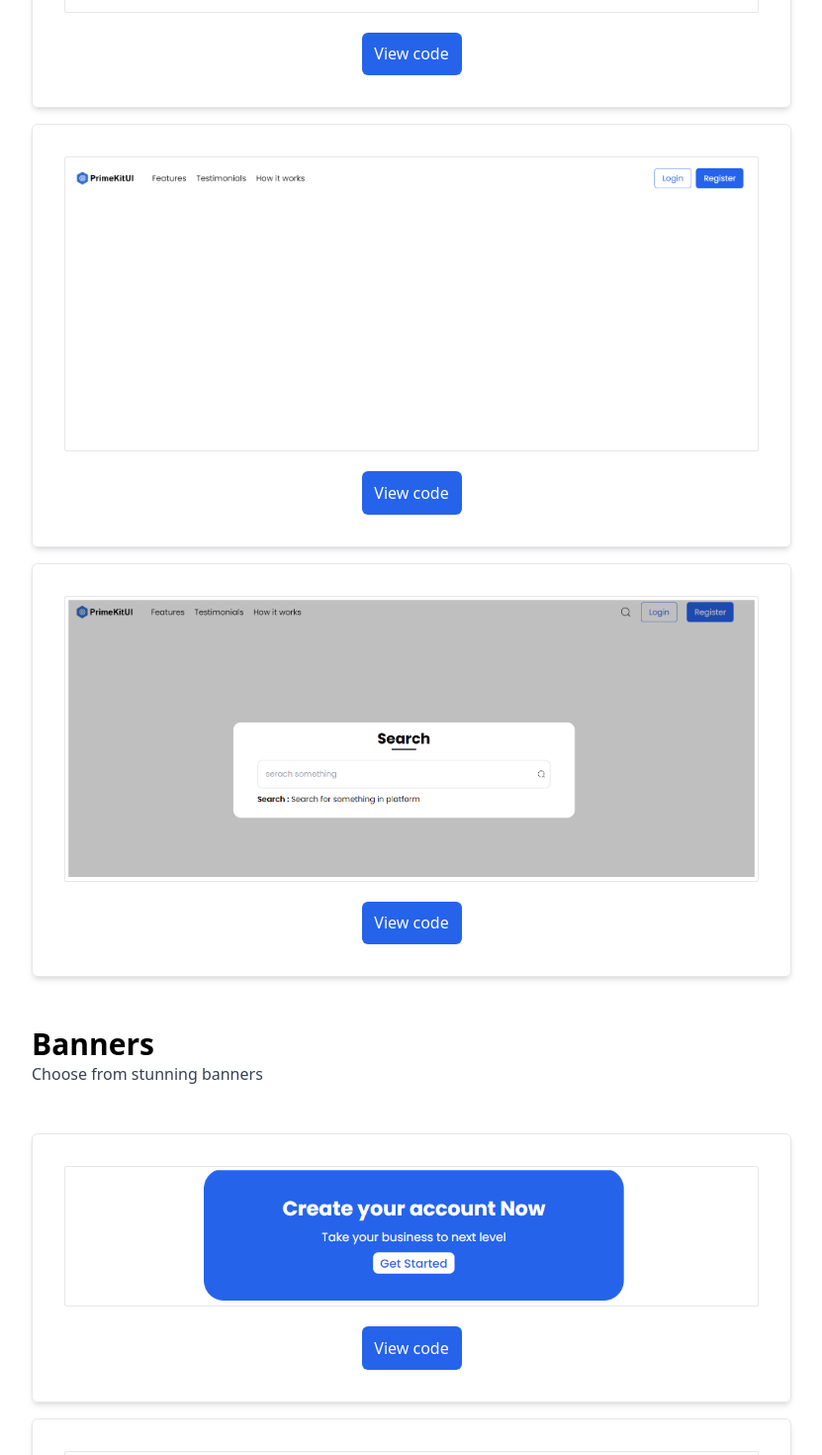
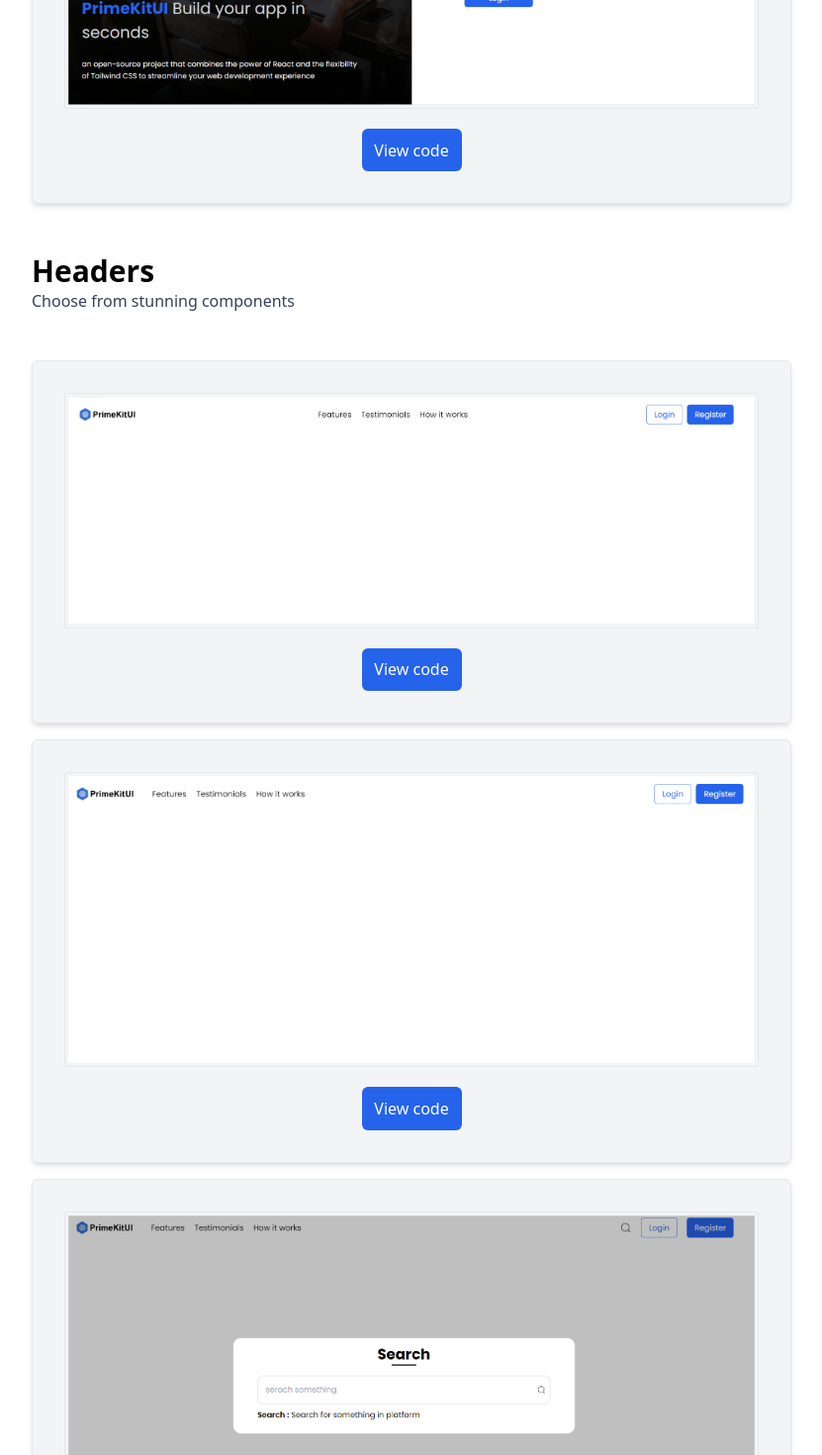
Before and after one commit to Medmly20208/PrimeKitUISite, a React (Vite) app: page / in a window 1280 px wide. Shown: the part 800-2270 px from the top of the page at 99% size, without its empty margins (224-1055 px from the left). Built offline with nearby package versions, Linux system fonts and the light colour scheme.

Commit message:
add-login-01 and change background color of card

```diff
--- a/src/App.jsx
+++ b/src/App.jsx
@@ -24,6 +24,7 @@ import Footer01 from "./assets/images/Footer-01.png";
 import Footer02 from "./assets/images/Footer-02.png";
 import HowItWorks01 from "./assets/images/How-it-works-01.png";
 import Review01 from "./assets/images/Review-01.png";
+import Login01 from "./assets/images/Login-01.png";
 
 function App() {
   const headers = [
@@ -131,10 +132,21 @@ function App() {
     },
   ];
 
+  const LoginPages = [
+    {
+      img: Login01,
+      link: "https://github.com/Medmly20208/PrimeKitUI/tree/main/src/components/Login/Login-01",
+    },
+  ];
   return (
     <div className="w-full md:w-[60vw] flex justify-center items-center flex-col mx-auto   ">
       <Header />
       <Hero />
+      <Section
+        title="Login pages"
+        description="Choose from stunning and responsive Login pages"
+        components={LoginPages}
+      />
       <Section
         title="Headers"
         id="Headers"
--- a/src/components/Section/index.jsx
+++ b/src/components/Section/index.jsx
@@ -2,13 +2,13 @@ import React from "react";
 
 const index = ({ title, components, description, id }) => {
   return (
-    <div id={id || ""} className="w-full mt-[50px]">
+    <div id={id || ""} className="w-full mt-[50px] ">
       <h1 className="text-3xl font-bold text-left">{title}</h1>
       <p className="text-md text-gray-700 mb-[3em]">{description}</p>
       <div className="flex gap-[1em] flex-wrap items-stretch">
         {components.map((component) => {
           return (
-            <div className="border flex flex-col justify-center items-center gap-5  p-[2em] rounded-md shadow-md h-fit">
+            <div className="border flex flex-col justify-center items-center gap-5  p-[2em] rounded-md shadow-md h-fit bg-gray-100">
               <img
                 src={component.img}
                 alt="component"
```
Also changed, not shown: src/assets/images/Login-01.png (added).
